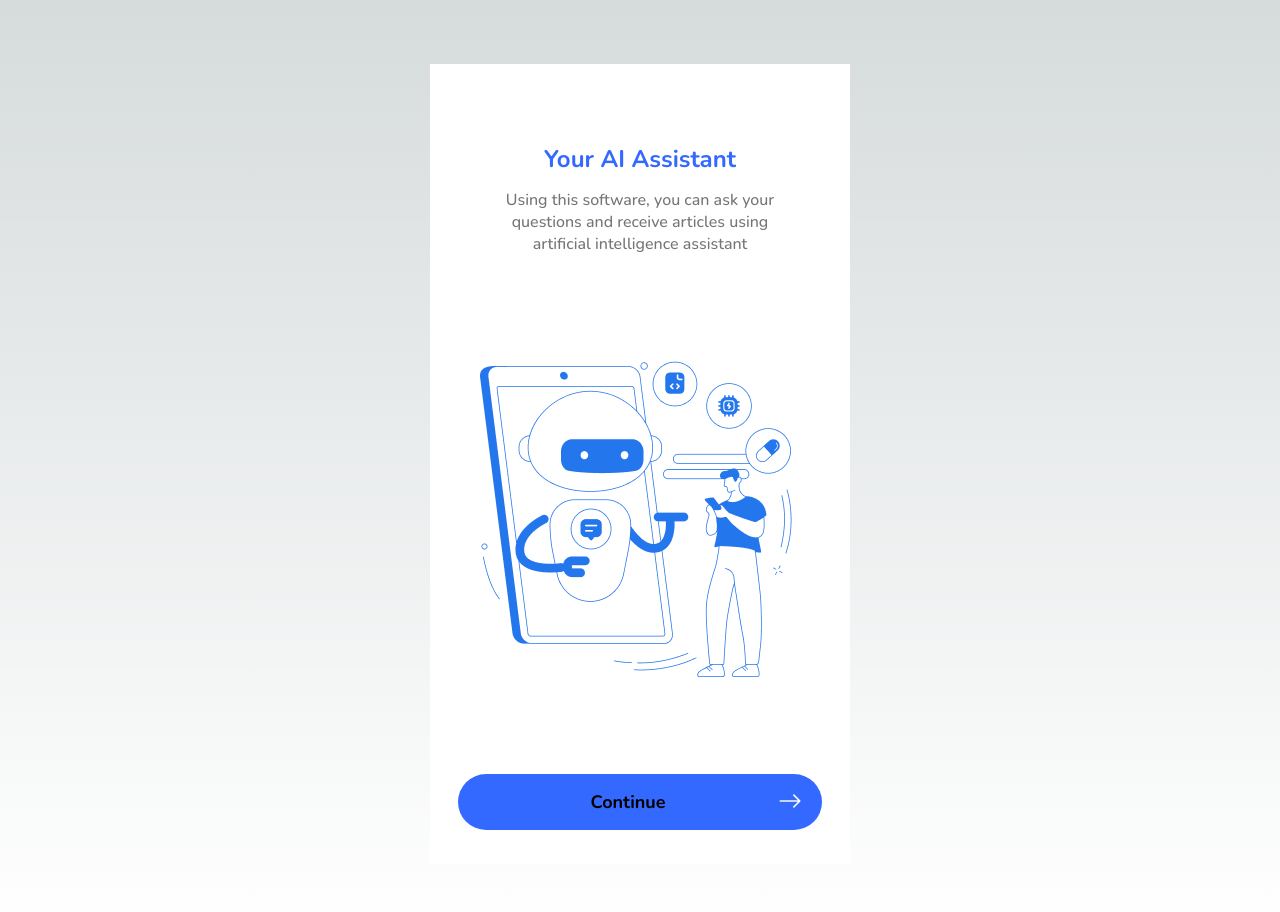
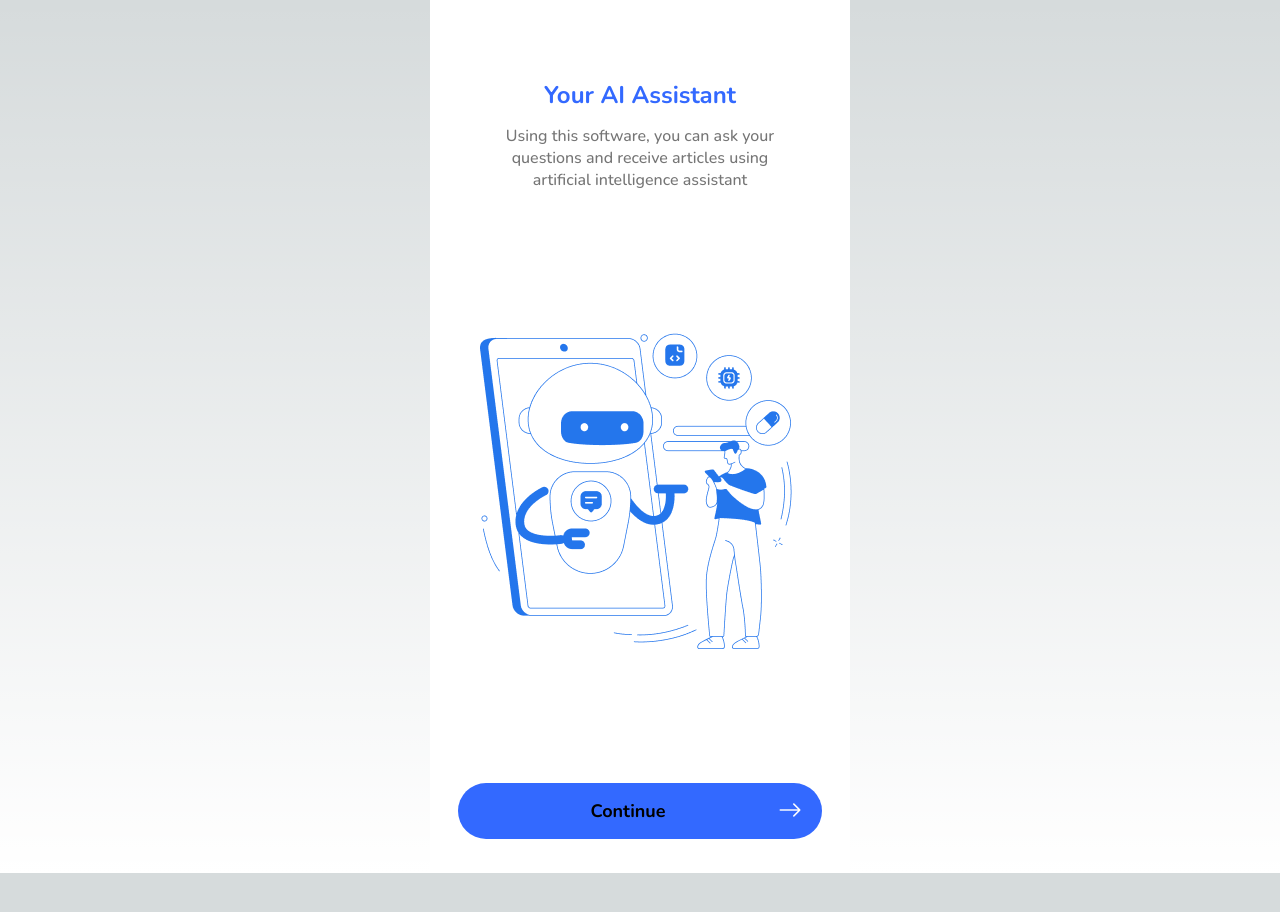
Before and after one commit to boladimeji834/frontend-project, a Next.js app: page / in a window 1280 px wide. Shown: the top 912 px of the page. After the commit the page ends 873 px from the top, so only its background shows below. Built offline with nearby package versions, Linux system fonts and the light colour scheme.

Commit message:
Little UI Fix

```diff
--- a/src/components/request-text.tsx
+++ b/src/components/request-text.tsx
@@ -9,7 +9,7 @@ export default function Request(props: IChatComponentProp) {
       minWidth: 54,
       borderRadius: '25px 0px 25px 25px'
     }}>
-      <p className='text-base font-medium text-light' style={{
+      <p className='text-sm font-medium text-light' style={{
         fontFamily: 'nunito'
       }}>
         {props.text}
--- a/src/components/response-text.tsx
+++ b/src/components/response-text.tsx
@@ -27,7 +27,7 @@ export default function Response(props: IChatComponentProp) {
             borderRadius: '25px 25px 25px 0px',
             background: '#eee'
         }}>
-            <p className='text-base font-medium text-grey' style={{
+            <p className='text-sm font-medium text-grey' style={{
                 fontFamily: 'nunito'
             }}>
                 {props.text}
--- a/src/pages/Home.tsx
+++ b/src/pages/Home.tsx
@@ -11,7 +11,7 @@ export default function Home() {
     setTimeout(() => setOnboarding(false), 5000)
   }, [])
   return (
-    <main className="h-screen flex justify-center items-center p-5 my-16">
+    <main className="flex justify-center items-center p-md-5 my-md-16" style={{ height: 'fit-content'}}>
       <Onboarding show={onBoarding} />
     </main>
   )
--- a/src/pages/chat/Chat.tsx
+++ b/src/pages/chat/Chat.tsx
@@ -12,8 +12,8 @@ export default function Chat() {
   console.log(chatState)
   // console.log(res)
   return (
-    <main className="h-screen flex justify-center items-center p-md-5 my-md-16">
-      <div className='mobile md:rounded-3xl h-screen bg-light'>
+    <main className="flex justify-center items-center p-md-5 my-md-16" style={{ height: 'fit-content'}}>
+      <div className='mobile md:rounded-3xl bg-light' style={{ }}>
         <ChatHeader />
           { chatState.conversationInitiated ? <Conversation /> : <ChatTemplate /> }
         <Input />
--- a/src/styles/globals.css
+++ b/src/styles/globals.css
@@ -20,6 +20,7 @@
 
 body {
   color: rgb(var(--foreground-rgb));
+  height: fit-content;
   background: linear-gradient(
       to bottom,
       transparent,
@@ -30,7 +31,7 @@ body {
 
 .mobile {
   width: 100vw;
-  min-height: 100vh;
+  min-height: 873px;
   max-width: 420px;
   position: relative;
 }
```
